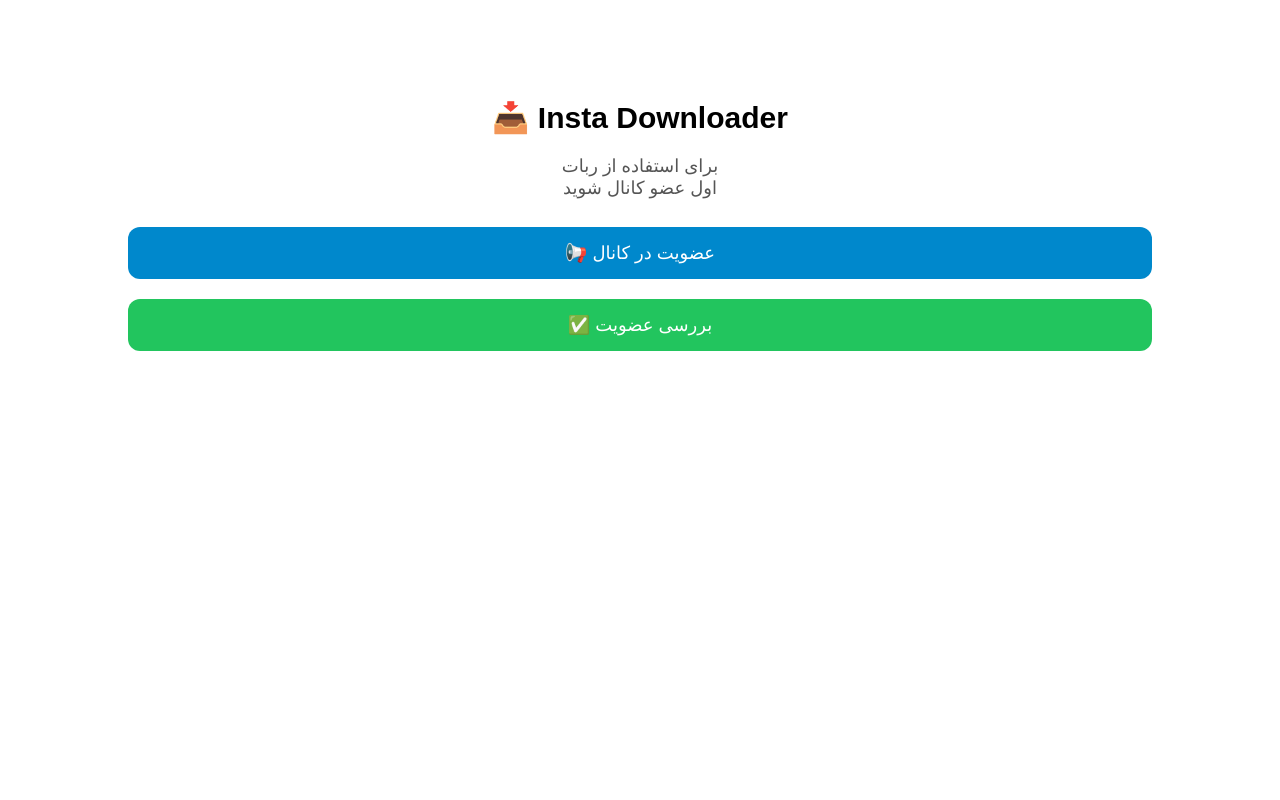
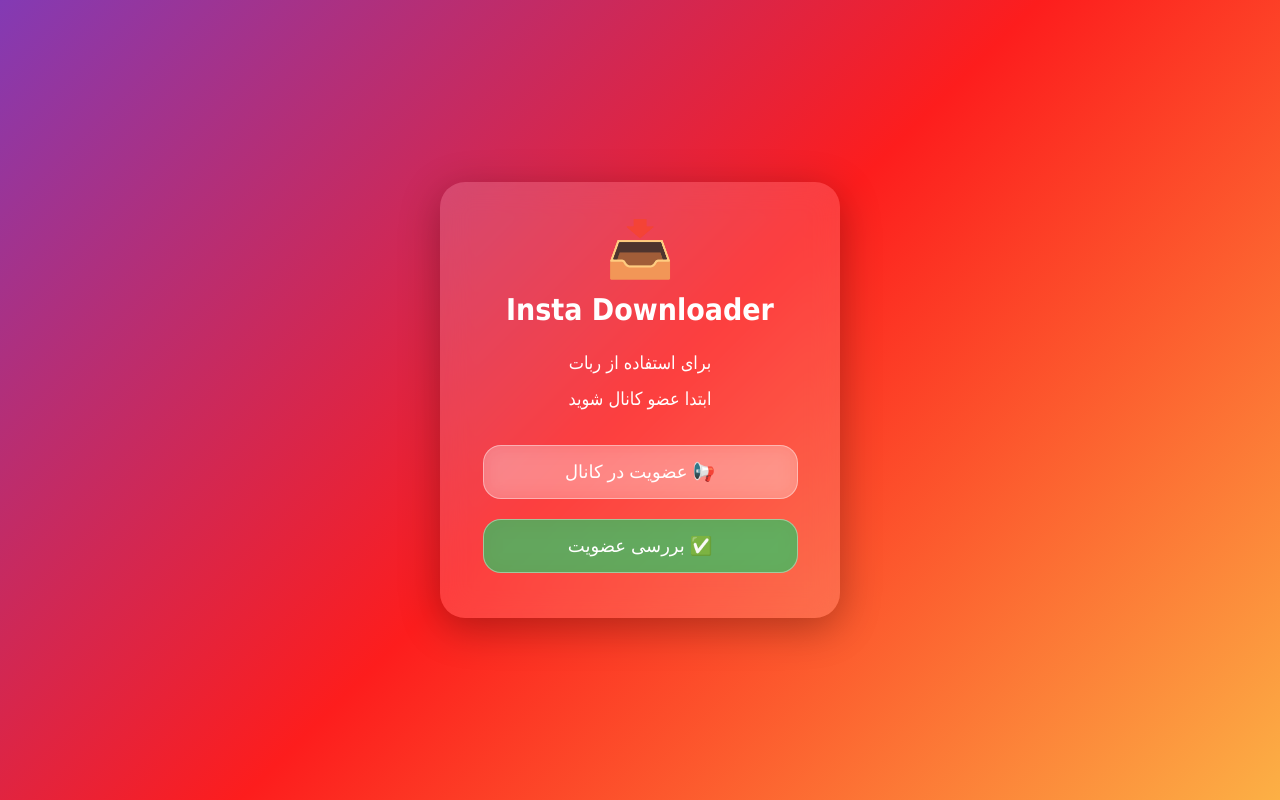
Before and after one commit to mohamadsadegh778p-ctrl/insta-downloader, a plain HTML site: page index.html in a window 1280 px wide. Drawn offline with Linux system fonts and the light colour scheme.

Commit message:
Update index.html

```diff
--- a/index.html
+++ b/index.html
@@ -1,40 +1,72 @@
 <!DOCTYPE html>
-<html>
+<html lang="fa" dir="rtl">
 <head>
 <meta name="viewport" content="width=device-width, initial-scale=1">
 <title>Insta Downloader</title>
 
 <style>
+*{
+  box-sizing:border-box;
+}
+
 body{
   margin:0;
-background:white;
-font-family:sans-serif;
+  min-height:100vh;
+  background:linear-gradient(135deg,#833ab4,#fd1d1d,#fcb045);
+  font-family:tahoma,sans-serif;
+  display:flex;
+  justify-content:center;
+  align-items:center;
+}
+
+.card{
+  width:90%;
+  max-width:400px;
+  padding:35px 25px;
+  border-radius:25px;
+  background:rgba(255,255,255,0.15);
+  backdrop-filter:blur(15px);
+  box-shadow:0 10px 40px rgba(0,0,0,.3);
   text-align:center;
-padding-top:80px;
+  color:white;
+}
+
+.logo{
+  font-size:55px;
 }
 
 h1{
   font-size:30px;
+  margin:10px 0;
 }
 
 p{
   font-size:18px;
-color:#555;
+  line-height:2;
 }
 
 button{
-width:80%;
+  width:90%;
   padding:15px;
   margin:10px;
-border:0;
-border-radius:12px;
+  border:none;
+  border-radius:18px;
   font-size:18px;
-background:#0088cc;
+  cursor:pointer;
   color:white;
+  background:rgba(255,255,255,.25);
+  backdrop-filter:blur(10px);
+  border:1px solid rgba(255,255,255,.4);
+  transition:.3s;
+}
+
+button:hover{
+  transform:scale(1.05);
+  background:rgba(255,255,255,.4);
 }
 
 .green{
-background:#22c55e;
+  background:rgba(34,197,94,.7);
 }
 </style>
 
@@ -42,14 +74,18 @@
 
 <body>
 
-<h1>📥 Insta Downloader</h1>
+<div class="card">
+
+<div class="logo">📥</div>
+
+<h1>Insta Downloader</h1>
 
 <p>
 برای استفاده از ربات<br>
-اول عضو کانال شوید
+ابتدا عضو کانال شوید
 </p>
 
-<button>
+<button onclick="join()">
 📢 عضویت در کانال
 </button>
 
@@ -57,5 +93,14 @@
 ✅ بررسی عضویت
 </button>
 
+</div>
+
+
+<script>
+function join(){
+ window.open("https://t.me/Gladiatorr20","_blank");
+}
+</script>
+
 </body>
   </html>
```
Lines whose indentation alone changed are shown as unchanged.
